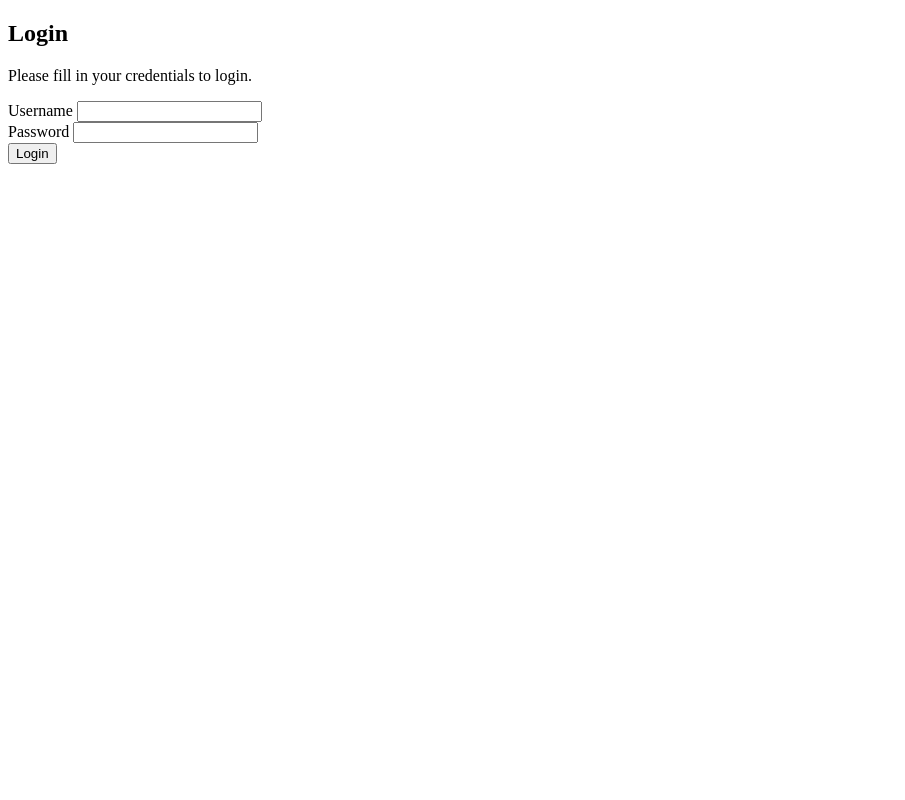
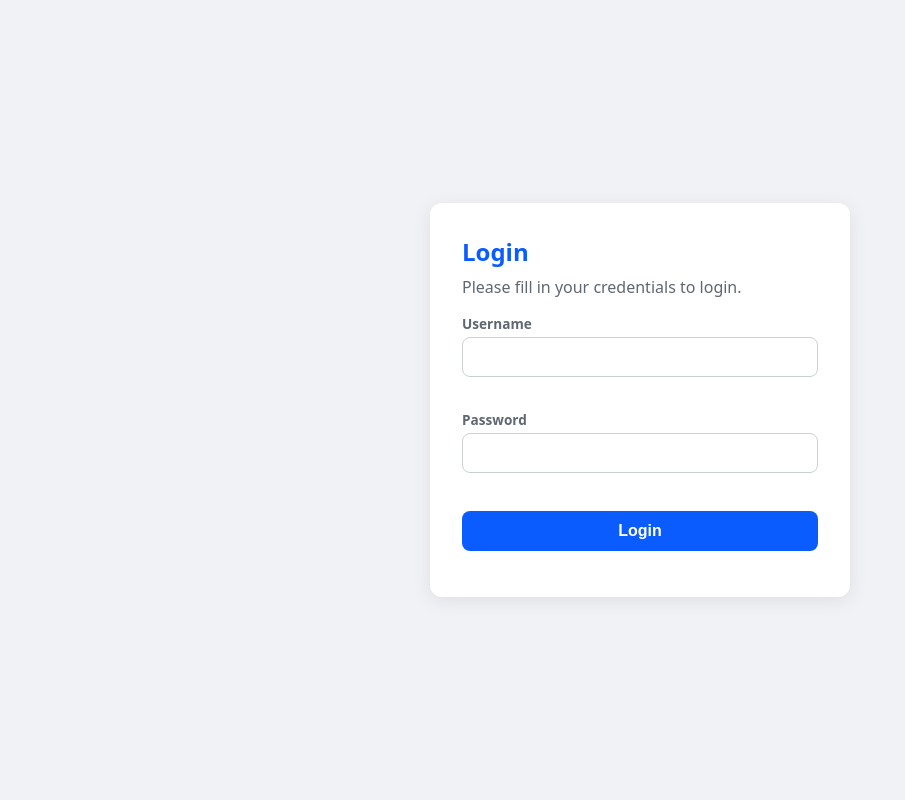
Before and after one commit to axcel-blade/ISEC3004-Assignment-1-Group-47, a PHP site: page /login.php in a window 1280 px wide. Shown: the whole page, without its empty margins (0-905 px from the left). Run offline with PHP 8.4, Linux system fonts and the light colour scheme.

Commit message:
Add CSS styling for login and account update pages

```diff
--- a/cross-site-request-forgery/vulnerable-app/login.php
+++ b/cross-site-request-forgery/vulnerable-app/login.php
@@ -63,6 +63,7 @@ if ($_SERVER["REQUEST_METHOD"] == "POST")
 <head>
     <meta charset="UTF-8">
     <title>Login</title>
+    <link rel="stylesheet" href="style.css">
 </head>
 <body>
     <div class="wrapper">
--- /dev/null
+++ b/cross-site-request-forgery/vulnerable-app/style.css
@@ -0,0 +1,126 @@
+* {
+    box-sizing: border-box;
+}
+
+body {
+    font-family: system-ui, -apple-system, "Segoe UI", Roboto, sans-serif;
+    background: #f0f2f5;
+    color: #1c1e21;
+    margin: 0;
+    min-height: 100vh;
+    display: flex;
+    align-items: center;
+    justify-content: center;
+    padding: 24px;
+}
+
+.wrapper {
+    background: #fff;
+    width: 100%;
+    max-width: 420px;
+    padding: 32px;
+    border-radius: 12px;
+    box-shadow: 0 4px 20px rgba(0, 0, 0, 0.08);
+}
+
+h1, h2 {
+    margin: 0 0 8px;
+    color: #0b5cff;
+}
+
+h1 {
+    font-size: 1.5rem;
+}
+
+p {
+    color: #606770;
+    margin: 0 0 16px;
+}
+
+.page-header {
+    border-bottom: 1px solid #e4e6eb;
+    padding-bottom: 16px;
+    margin-bottom: 20px;
+}
+
+.page-header b {
+    color: #1c1e21;
+}
+
+.form-group {
+    margin-bottom: 14px;
+}
+
+label {
+    display: block;
+    font-size: 0.85rem;
+    font-weight: 600;
+    margin-bottom: 4px;
+    color: #606770;
+}
+
+.form-control {
+    width: 100%;
+    padding: 10px 12px;
+    border: 1px solid #ccd0d5;
+    border-radius: 8px;
+    font-size: 1rem;
+}
+
+.form-control:focus {
+    outline: none;
+    border-color: #0b5cff;
+    box-shadow: 0 0 0 3px rgba(11, 92, 255, 0.15);
+}
+
+.help-block {
+    display: block;
+    color: #d93025;
+    font-size: 0.85rem;
+    min-height: 1.1em;
+    margin-top: 4px;
+}
+
+.btn {
+    display: inline-block;
+    padding: 11px 16px;
+    border: none;
+    border-radius: 8px;
+    font-size: 1rem;
+    font-weight: 600;
+    text-align: center;
+    text-decoration: none;
+    color: #fff;
+    cursor: pointer;
+}
+
+input[type="submit"].btn {
+    width: 100%;
+    margin-top: 6px;
+}
+
+.btn-primary {
+    background: #0b5cff;
+}
+
+.btn-primary:hover {
+    background: #0a4fd8;
+}
+
+.btn-danger {
+    background: #d93025;
+}
+
+.btn-danger:hover {
+    background: #b3261e;
+}
+
+.actions {
+    display: flex;
+    flex-direction: column;
+    gap: 10px;
+}
+
+a {
+    color: #0b5cff;
+}
--- a/cross-site-request-forgery/vulnerable-app/update_account.php
+++ b/cross-site-request-forgery/vulnerable-app/update_account.php
@@ -23,8 +23,10 @@ if ($_SERVER["REQUEST_METHOD"] == "POST") {
 <head>
     <meta charset="UTF-8">
     <title>Update Account</title>
+    <link rel="stylesheet" href="style.css">
 </head>
 <body>
+    <div class="wrapper">
         <h2>Update Account Settings</h2>
         <form action="update_account.php" method="post">
             <div class="form-group">
@@ -35,5 +37,7 @@ if ($_SERVER["REQUEST_METHOD"] == "POST") {
                 <input type="submit" class="btn btn-primary" value="Update">
             </div>
         </form>
+        <p><a href="welcome.php">&larr; Back</a></p>
+    </div>
 </body>
 </html>
```
Also changed, not shown: cross-site-request-forgery/vulnerable-app/welcome.php (+9 -6 lines). Lines whose indentation alone changed are shown as unchanged.
